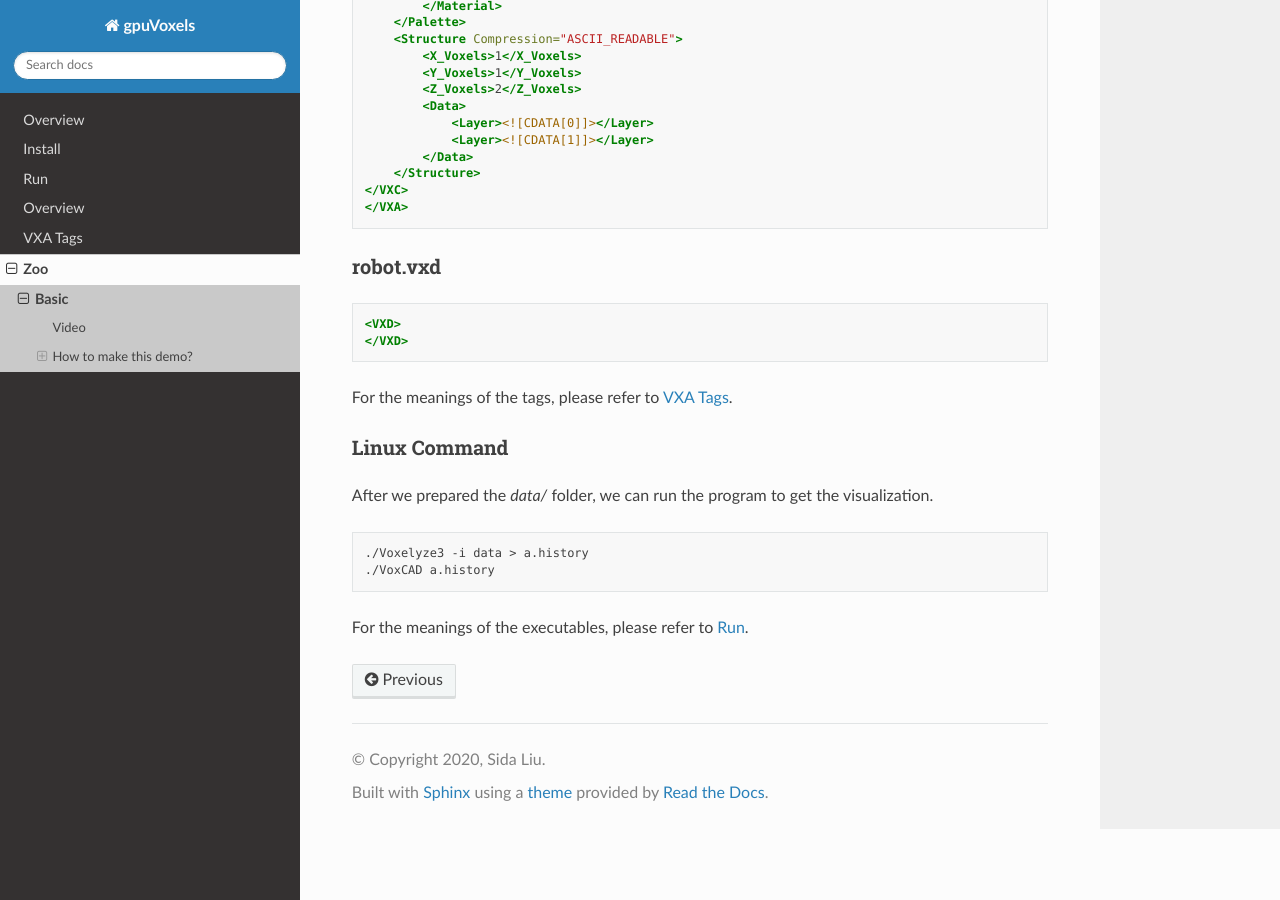
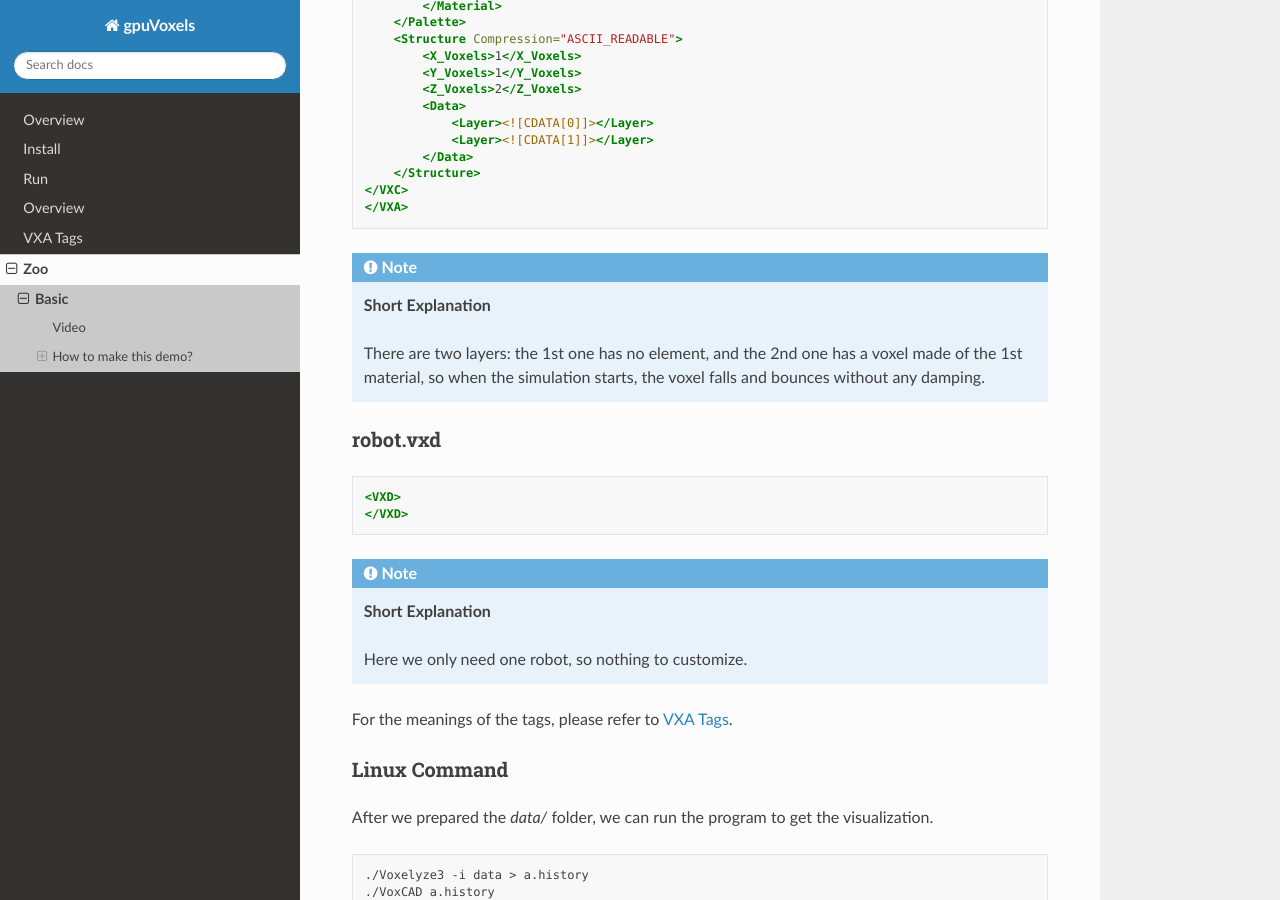
Before and after one commit to liusida/gpuVoxels, a Sphinx documentation site: the page built from docs/source/zoo/1.basic.rst, in a window 1280 px wide and 900 px high, scrolled down 1497 px. Built offline with Sphinx 7.4.7 and the Read the Docs theme 2.0.0, drawn with Linux system fonts in a browser that asks for light colours.

Commit message:
add basic video

```diff
--- a/docs/source/zoo/1.basic.rst
+++ b/docs/source/zoo/1.basic.rst
@@ -77,6 +77,10 @@ base.vxa
     </VXC>
     </VXA>
 
+.. note:: **Short Explanation**
+
+    There are two layers: the 1st one has no element, and the 2nd one has a voxel made of the 1st material, so when the simulation starts, the voxel falls and bounces without any damping.
+
 robot.vxd
 ^^^^^^^^^
 
@@ -84,6 +88,10 @@ robot.vxd
 
     <VXD>
     </VXD>
+
+.. note:: **Short Explanation**
+
+    Here we only need one robot, so nothing to customize.
 
 For the meanings of the tags, please refer to `VXA Tags <../vxa-vxd/tags.html>`_.
 
```
